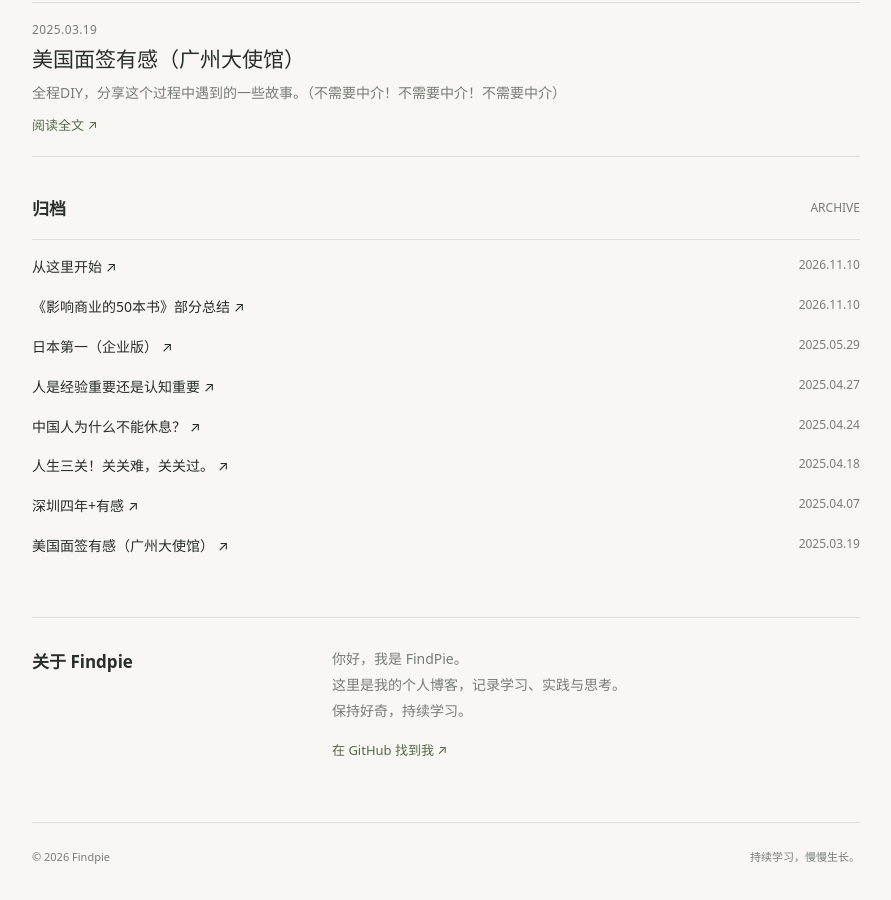
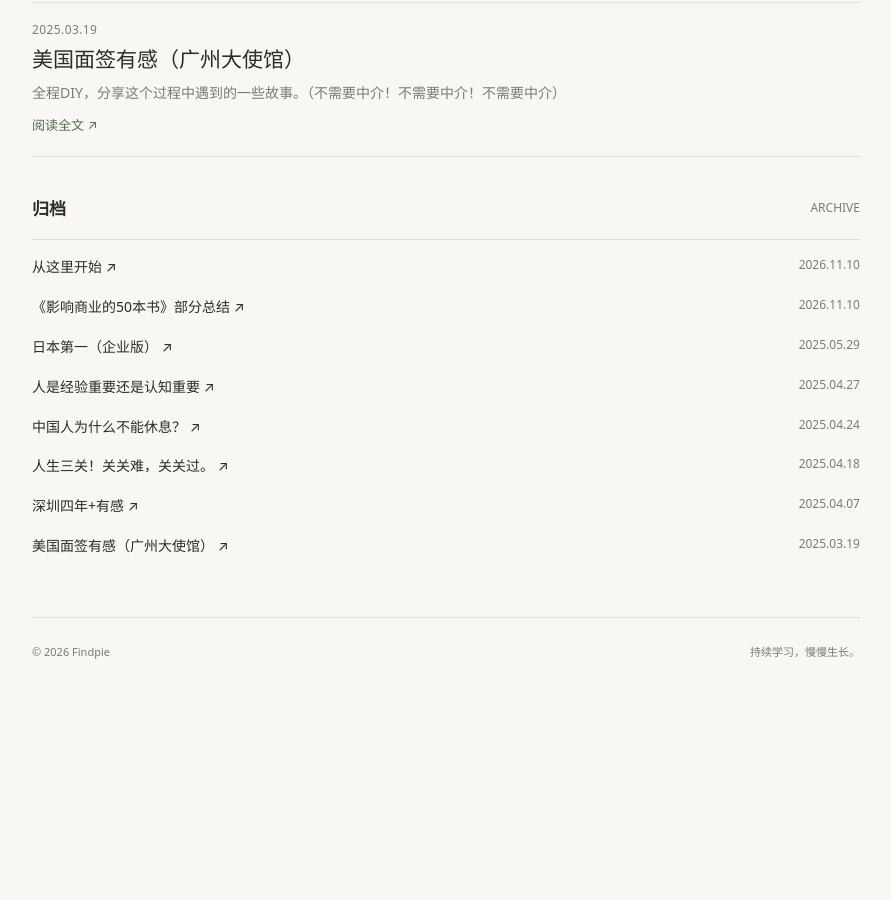
Before and after one commit to FindPie/Findpie.github.io, a Jekyll site: the page built from index.html, in a window 1280 px wide and 900 px high, scrolled down 1601 px. Shown: the whole window, without its empty margins (194-1085 px from the left). Built offline with Jekyll 4.4.1, drawn with Linux system fonts in a browser that asks for light colours; after the commit the page ends 2295 px from its top, so only the background shows below that.

Commit message:
Move about introduction off homepage

```diff
--- a/index.html
+++ b/index.html
@@ -7,5 +7,5 @@ title: 持续学习
 <section id="posts"><div class="section-title"><h2>最近的记录</h2><span class="small">{{ site.posts.size }} / NOTES</span></div>
 {% for post in site.posts %}<article class="post"><p class="meta">{{ post.date | date: "%Y.%m.%d" }}</p><h3><a href="{{ post.url | relative_url }}">{{ post.title | escape }}</a></h3><p class="excerpt">{{ post.excerpt | strip_html | truncate: 100 }}</p><a class="read" href="{{ post.url | relative_url }}">阅读全文 ↗</a></article>{% endfor %}</section>
 <section id="archive"><div class="section-title"><h2>归档</h2><span class="small">ARCHIVE</span></div>{% for post in site.posts %}<p style="display:flex;justify-content:space-between;gap:20px;font-size:14px"><a href="{{ post.url | relative_url }}">{{ post.title | escape }} ↗</a><span class="small">{{ post.date | date: "%Y.%m.%d" }}</span></p>{% endfor %}</section>
-<section id="about" class="about"><h2>关于 Findpie</h2><div><p>你好，我是 FindPie。<br>这里是我的个人博客，记录学习、实践与思考。<br>保持好奇，持续学习。</p><a href="https://github.com/FindPie" target="_blank" rel="noopener noreferrer">在 GitHub 找到我 ↗</a></div></section>
+
 </main>
```
